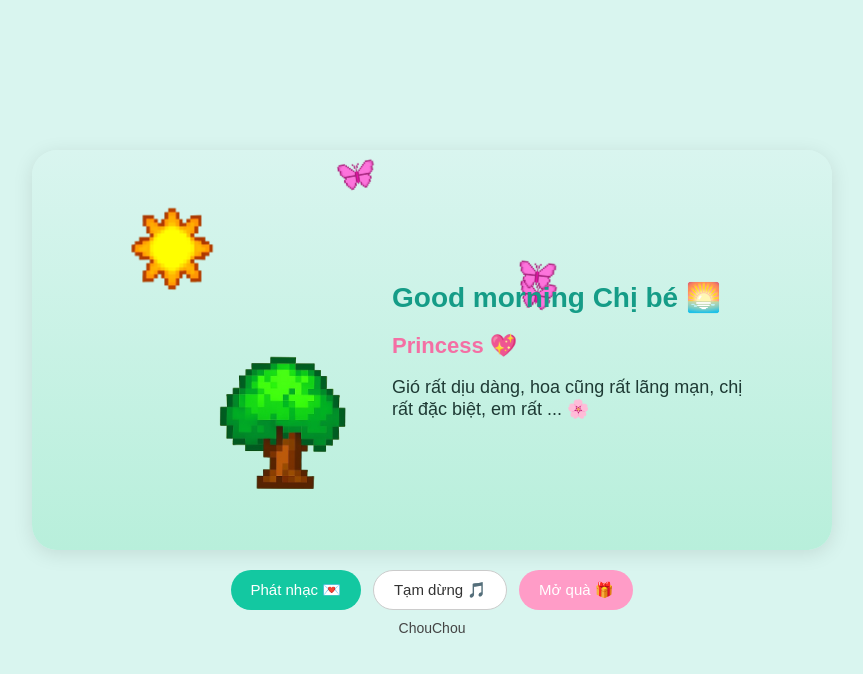
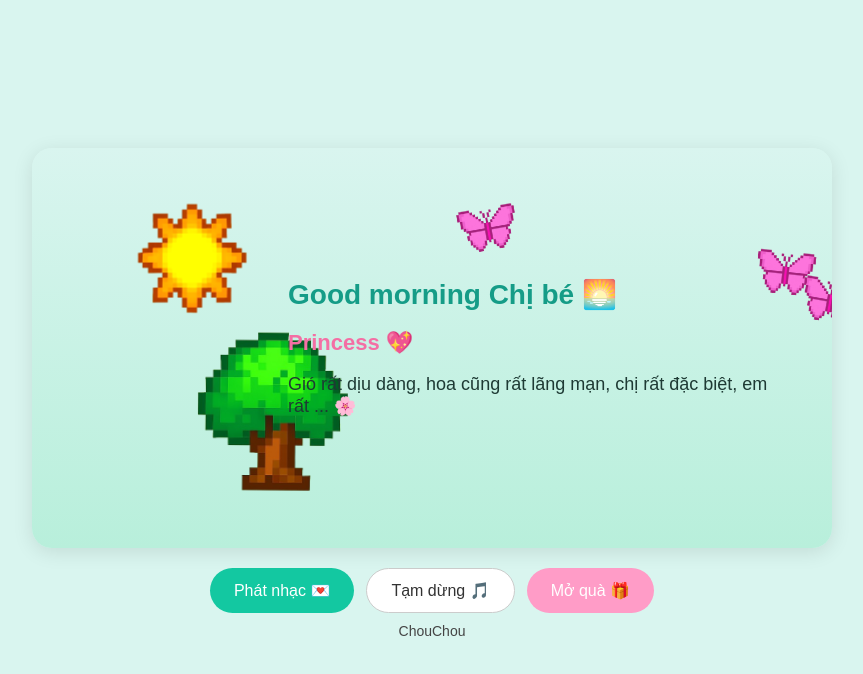
Before and after one commit to suongag7-tech/chibeoi, a plain HTML site: page index.html in a window 1280 px wide. Shown: the whole page, without its empty margins (208-1071 px from the left). Drawn offline with Linux system fonts and the light colour scheme.

Commit message:
Update index.html

```diff
--- a/index.html
+++ b/index.html
@@ -2,7 +2,7 @@
 <html lang="vi">
 <head>
   <meta charset="UTF-8" />
-  <meta name="viewport" content="width=device-width, initial-scale=1.0" />
+  <meta name="viewport" content="width=device-width, initial-scale=1.0, maximum-scale=1.0" />
   <title>chibeoi💖</title>
   <style>
     body {
@@ -15,25 +15,26 @@
       justify-content: center;
       height: 100vh;
       overflow: hidden;
+      text-align: center;
     }
 
     .scene {
       position: relative;
-      width: 90%;
+      width: 95%;
       max-width: 800px;
-      height: 400px;
+      aspect-ratio: 2 / 1;
       background: linear-gradient(to top, #b8efdb 0%, #d9f5ef 100%);
-      border-radius: 25px;
+      border-radius: 20px;
       overflow: hidden;
       box-shadow: 0 4px 20px rgba(0,0,0,0.1);
     }
 
     .sun {
       position: absolute;
-      top: 40px;
-      left: 80px;
-      width: 120px;
-      height: 120px;
+      top: 8%;
+      left: 10%;
+      width: 20%;
+      height: auto;
       animation: shine 4s ease-in-out infinite alternate;
     }
 
@@ -44,9 +45,9 @@
 
     .tree {
       position: absolute;
-      bottom: 30px;
-      left: 150px;
-      width: 200px;
+      bottom: 5%;
+      left: 15%;
+      width: 30%;
       height: auto;
       animation: sway 3s ease-in-out infinite alternate;
       transform-origin: bottom center;
@@ -59,27 +60,27 @@
 
     .butterfly {
       position: absolute;
-      width: 50px;
-      height: 50px;
+      width: 10%;
+      height: auto;
       animation: fly 10s linear infinite;
     }
 
     @keyframes fly {
       0% { transform: translate(0, 0) rotate(0deg); opacity: 1; }
-      25% { transform: translate(200px, -50px) rotate(15deg); }
-      50% { transform: translate(100px, -100px) rotate(-10deg); }
-      75% { transform: translate(250px, -30px) rotate(10deg); }
+      25% { transform: translate(30vw, -5vh) rotate(15deg); }
+      50% { transform: translate(20vw, -10vh) rotate(-10deg); }
+      75% { transform: translate(35vw, -3vh) rotate(10deg); }
       100% { transform: translate(0, 0) rotate(0deg); opacity: 1; }
     }
 
     .message {
       position: absolute;
       top: 50%;
-      right: 80px;
+      right: 8%;
       transform: translateY(-50%);
       text-align: left;
       color: #1e3a34;
-      max-width: 360px;
+      max-width: 60%;
     }
 
     .message h1, .message h2, .message p {
@@ -89,19 +90,25 @@
 
     .message h1 {
       animation-delay: 0.5s;
-      font-size: 28px;
+      font-size: 5vw;
       color: #159c87;
     }
 
     .message h2 {
       animation-delay: 2s;
-      font-size: 22px;
+      font-size: 4vw;
       color: #f46fa4;
     }
 
     .message p {
       animation-delay: 3.5s;
-      font-size: 18px;
+      font-size: 3.5vw;
+    }
+
+    @media (min-width: 768px) {
+      .message h1 { font-size: 28px; }
+      .message h2 { font-size: 22px; }
+      .message p { font-size: 18px; }
     }
 
     @keyframes fadeIn {
@@ -114,15 +121,17 @@
       display: flex;
       gap: 12px;
       justify-content: center;
+      flex-wrap: wrap;
     }
 
     button {
-      padding: 10px 20px;
+      padding: 12px 24px;
       border: none;
       border-radius: 25px;
       cursor: pointer;
-      font-size: 15px;
+      font-size: 16px;
       transition: 0.3s;
+      min-width: 100px;
     }
 
     button.play {
@@ -158,7 +167,7 @@
       left: 0;
       right: 0;
       bottom: 0;
-      background: rgba(255,255,255,0.75);
+      background: rgba(255,255,255,0.85);
       display: flex;
       flex-direction: column;
       align-items: center;
@@ -168,6 +177,7 @@
       transition: opacity 1s, visibility 1s;
       text-align: center;
       z-index: 10;
+      padding: 0 20px;
     }
 
     .gift-box.active {
@@ -176,7 +186,8 @@
     }
 
     .gift-box img {
-      width: 280px;
+      width: 70%;
+      max-width: 300px;
       animation: pop 1s ease forwards;
     }
 
@@ -187,9 +198,13 @@
 
     .gift-text {
       margin-top: 20px;
-      font-size: 20px;
+      font-size: 5vw;
       color: #d83a7c;
       animation: fadeText 1s ease forwards;
+    }
+
+    @media (min-width: 768px) {
+      .gift-text { font-size: 20px; }
     }
 
     @keyframes fadeText {
@@ -203,10 +218,9 @@
   <div class="scene">
     <img src="mattroi.png" alt="Mặt trời" class="sun">
     <img src="cay.png" alt="Cây" class="tree">
-    <img src="cay.png" alt="Cây" class="tree">
-    <img src="buom.png" alt="Bướm" class="butterfly" style="top:100px; left:200px; animation-delay:0s;">
-    <img src="buom.png" alt="Bướm" class="butterfly" style="top:180px; left:300px; animation-delay:2s;">
-    <img src="buom.png" alt="Bướm" class="butterfly" style="top:120px; left:400px; animation-delay:4s;">
+    <img src="buom.png" alt="Bướm" class="butterfly" style="top:30%; left:20%; animation-delay:0s;">
+    <img src="buom.png" alt="Bướm" class="butterfly" style="top:40%; left:50%; animation-delay:2s;">
+    <img src="buom.png" alt="Bướm" class="butterfly" style="top:25%; left:70%; animation-delay:4s;">
 
     <div class="message">
       <h1>Good morning Chị bé 🌅</h1>
@@ -244,8 +258,13 @@
       giftBox.classList.add("active");
       setTimeout(() => {
         giftBox.classList.remove("active");
-      }, 5000); // bó hoa + lời chúc hiện 5 giây rồi ẩn
+      }, 5000);
     }
+
+    // Tránh lỗi autoplay bị chặn trên điện thoại
+    document.addEventListener('touchstart', () => {
+      if (music.paused) music.play().catch(() => {});
+    }, { once: true });
   </script>
 
 </body>
```
